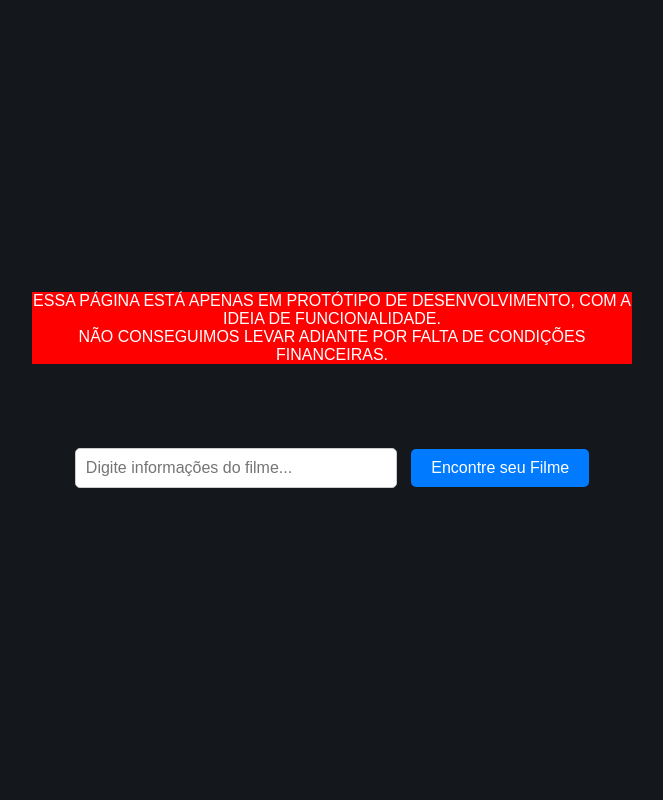
After one commit to CesarGrupo5/LibreflixTV, a Django app: page /iateste/ in a window 1280 px wide. The commit adds this page. Shown: the whole page, without its empty margins (308-971 px from the left). Run offline with Django 5.2, Linux system fonts and the light colour scheme.

Commit message:
implementação antiga de ia

```diff
--- /dev/null
+++ b/LibreflixTV/LibreflixApp/templates/iateste.html
@@ -0,0 +1,81 @@
+<!DOCTYPE html>
+<html lang="pt-BR">
+
+<head>
+    <meta charset="UTF-8">
+    <meta name="viewport" content="width=device-width, initial-scale=1.0">
+    <title>Pesquisa por IA</title>
+
+    <style>
+        body {
+            display: flex;
+            justify-content: center;
+            align-items: center;
+            height: 100vh;
+            margin: 0;
+            background-color: #14181C;
+            font-family: Arial, sans-serif;
+            text-align: center;
+        }
+        .search-container {
+            max-width: 600px;
+        }
+        .search-container input[type="text"] {
+            padding: 10px;
+            width: 300px;
+            font-size: 16px;
+            border: 1px solid #ccc;
+            border-radius: 5px;
+        }
+        .search-container button {
+            padding: 10px 20px;
+            font-size: 16px;
+            margin-left: 10px;
+            border: none;
+            border-radius: 5px;
+            background-color: #007BFF;
+            color: white;
+            cursor: pointer;
+        }
+        .search-container button:hover {
+            background-color: #0056b3;
+        }
+        .result {
+            margin-top: 20px;
+            font-size: 18px;
+            font-weight: bold;
+            color: #333;
+        }
+        .mensagem {
+            background-color: red;
+            margin-bottom: 30px;
+            font-size: 16px;
+            color: #ffffff;
+        }
+    </style>
+</head>
+<body>
+    <div class="search-container">
+        <div class="mensagem">
+            ESSA PÁGINA ESTÁ APENAS EM PROTÓTIPO DE DESENVOLVIMENTO, COM A IDEIA DE FUNCIONALIDADE.<br>
+            NÃO CONSEGUIMOS LEVAR ADIANTE POR FALTA DE CONDIÇÕES FINANCEIRAS.
+        </div><br><br><br>
+        <input type="text" id="searchInput" placeholder="Digite informações do filme...">
+        <button onclick="showMovie()">Encontre seu Filme</button>
+        <div class="result" id="result"></div>
+    </div>
+
+    <script>
+        function showMovie() {
+            const input = document.getElementById('searchInput').value;
+            const resultDiv = document.getElementById('result');
+
+            if (input.trim() !== "") {
+                resultDiv.textContent = `Filme: ${input}`;
+            } else {
+                resultDiv.textContent = "Por favor, digite o nome de um filme.";
+            }
+        }
+    </script>
+</body>
+</html>
--- a/LibreflixTV/LibreflixApp/views.py
+++ b/LibreflixTV/LibreflixApp/views.py
@@ -1,4 +1,5 @@
 from django.shortcuts import render, redirect
+from django.http import JsonResponse
 from django.contrib.auth import logout as lg
 from django.views import View
 from django.contrib.auth.forms import UserCreationForm, AuthenticationForm
@@ -140,3 +141,17 @@ class PesquisaView(View):
     def post(self, request):
         titulo = request.POST.get('titulo')
         return redirect('pesquisa', titulo)
+
+class IatesteView(View):
+    def get(self, request):
+        """
+        Renderiza a página iateste.html.
+        """
+        return render(request, 'iateste.html')
+
+    def post(self, request):
+
+        filme = request.POST.get('filme', '').strip()
+        if filme:
+            return JsonResponse({'filme': filme})
+        return JsonResponse({'erro': 'Por favor, digite o nome de um filme.'})
--- a/LibreflixTV/projeto/urls.py
+++ b/LibreflixTV/projeto/urls.py
@@ -1,7 +1,7 @@
 from django.contrib import admin
 from django.urls import path
 
-from LibreflixApp.views import HomeView, PageView, FavoritosView, ObraView, CatalogoView, GeneroView, SairView, PesquisaView, LoginView, RegistrationView
+from LibreflixApp.views import HomeView, PageView, FavoritosView, ObraView, CatalogoView, GeneroView, SairView, PesquisaView, LoginView, RegistrationView, IatesteView
 
 urlpatterns = [
     path('admin/', admin.site.urls),
@@ -16,4 +16,7 @@ urlpatterns = [
     path('pesquisa/', PesquisaView.as_view(), name='pesquisa_vazia'),
     path('login/', LoginView.as_view(), name='login'),
     path('register/', RegistrationView.as_view(), name='register'),
+    path('iateste/', IatesteView.as_view(), name='iateste'),
+
+
 ]
```
Also changed, not shown: LibreflixTV/LibreflixApp/templates/home.html (+10 -0 lines), LibreflixTV/db.sqlite3.
